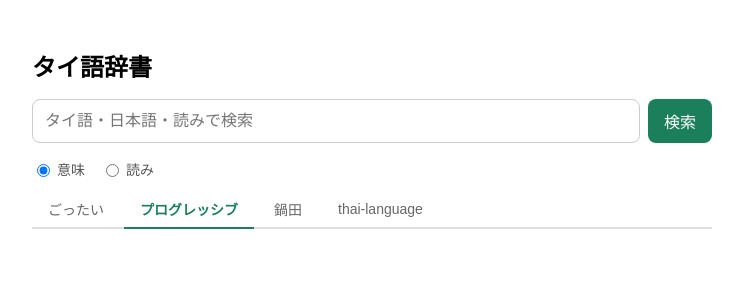
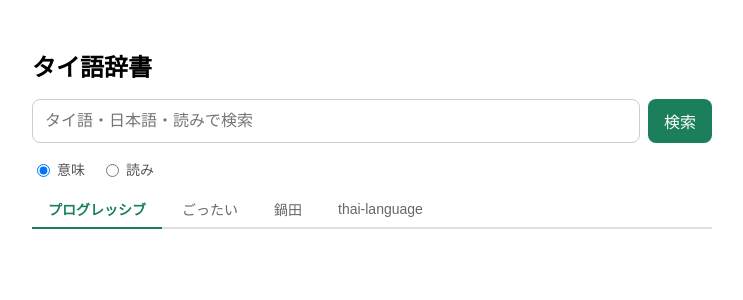
Before and after one commit to Naokichi-T/thai-dict, a SvelteKit app: page / in a window 1280 px wide. Shown: the top 300 px of the page, without its empty margins (268-1011 px from the left). Built offline with nearby package versions, Linux system fonts and the light colour scheme.

Commit message:
fix: タブの順番をプログレッシブ→ごったいに変更

```diff
--- a/src/routes/+page.svelte
+++ b/src/routes/+page.svelte
@@ -30,8 +30,8 @@
 
   // タブ定義
   const TABS = [
+    { id: "ptj", label: "プログレッシブ" },
     { id: "gotthai", label: "ごったい" },
-    { id: "ptj", label: "プログレッシブ" },
     { id: "nabeta", label: "鍋田" },
     { id: "thai", label: "thai-language" },
   ];
```
